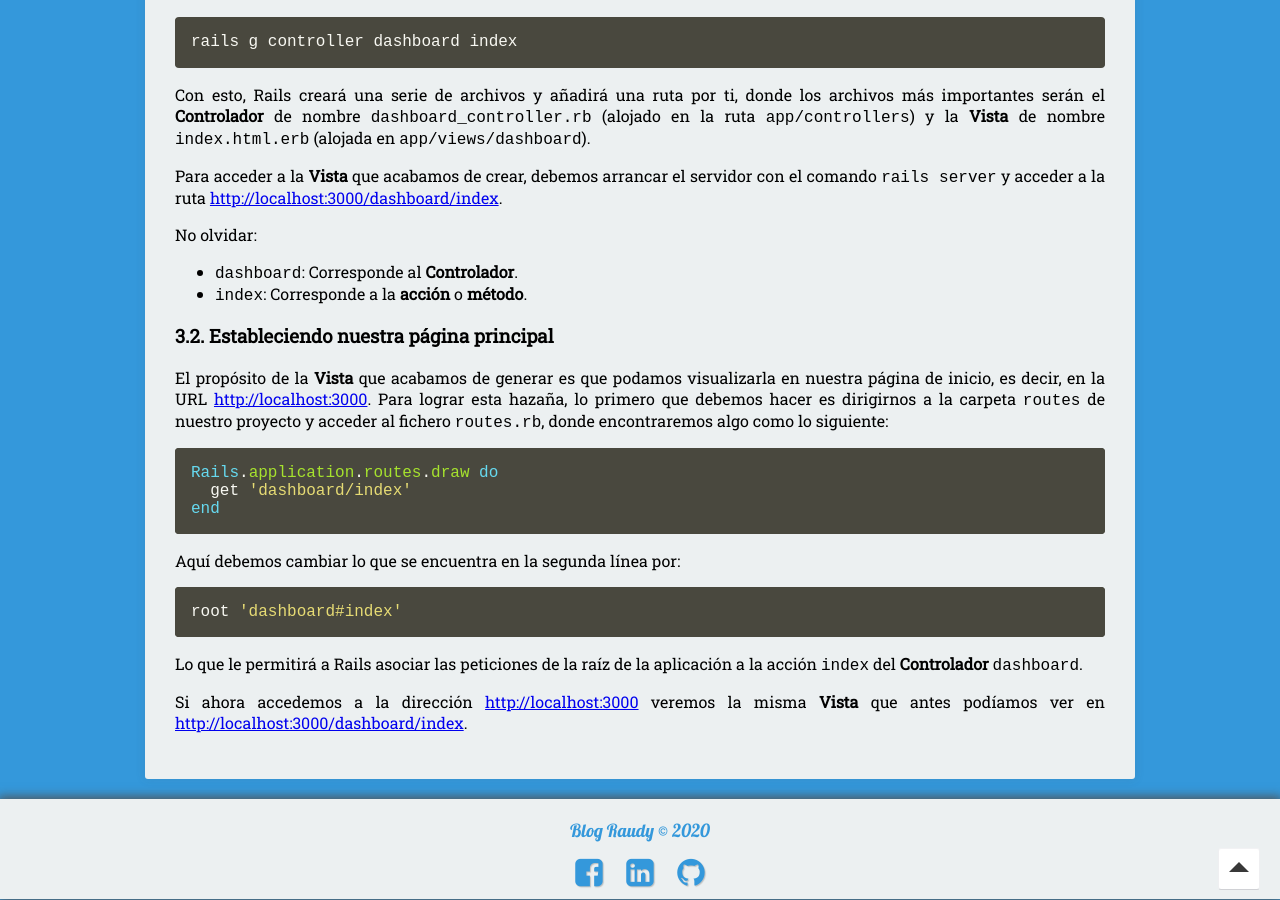
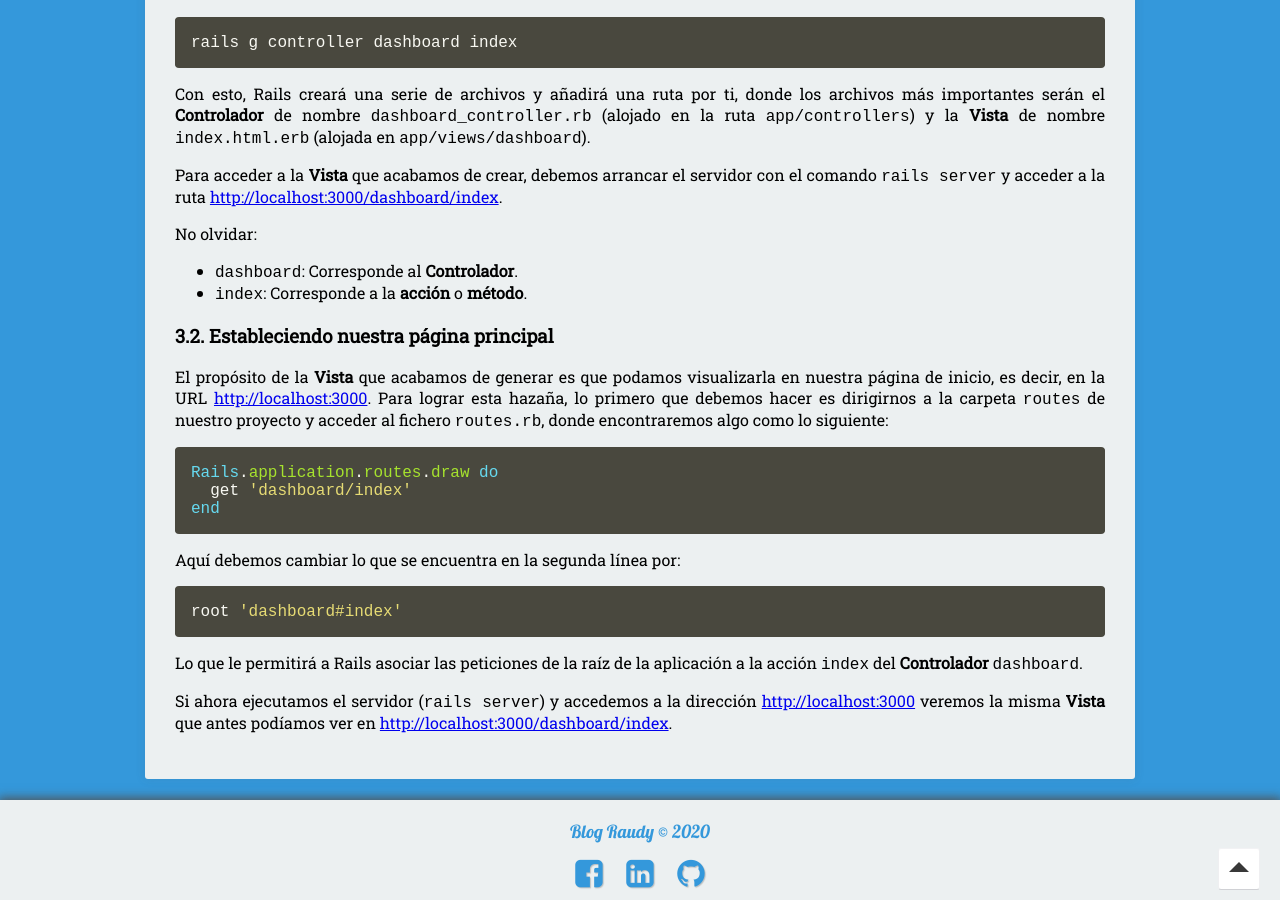
Before and after one commit to nisoto/Blog-anterior-2.0, a Jekyll site: the page built from _posts/2020-04-15-rails-iv-ruby-on-rails.md, in a window 1280 px wide and 900 px high, scrolled down 2007 px. Built offline with Jekyll 4.4.1, drawn with Linux system fonts in a browser that asks for light colours; nearby versions of some CDN libraries.

Commit message:
Update 2020-04-15-rails-iv-ruby-on-rails.md

```diff
--- a/_posts/2020-04-15-rails-iv-ruby-on-rails.md
+++ b/_posts/2020-04-15-rails-iv-ruby-on-rails.md
@@ -115,4 +115,4 @@ root 'dashboard#index'
 
 Lo que le permitirá a Rails asociar las peticiones de la raíz de la aplicación a la acción `index` del **Controlador** `dashboard`.
 
-Si ahora accedemos a la dirección [http://localhost:3000](http://localhost:3000) veremos la misma **Vista** que antes podíamos ver en [http://localhost:3000/dashboard/index](http://localhost:3000/dashboard/index).
+Si ahora ejecutamos el servidor (`rails server`) y accedemos a la dirección [http://localhost:3000](http://localhost:3000) veremos la misma **Vista** que antes podíamos ver en [http://localhost:3000/dashboard/index](http://localhost:3000/dashboard/index).
```
